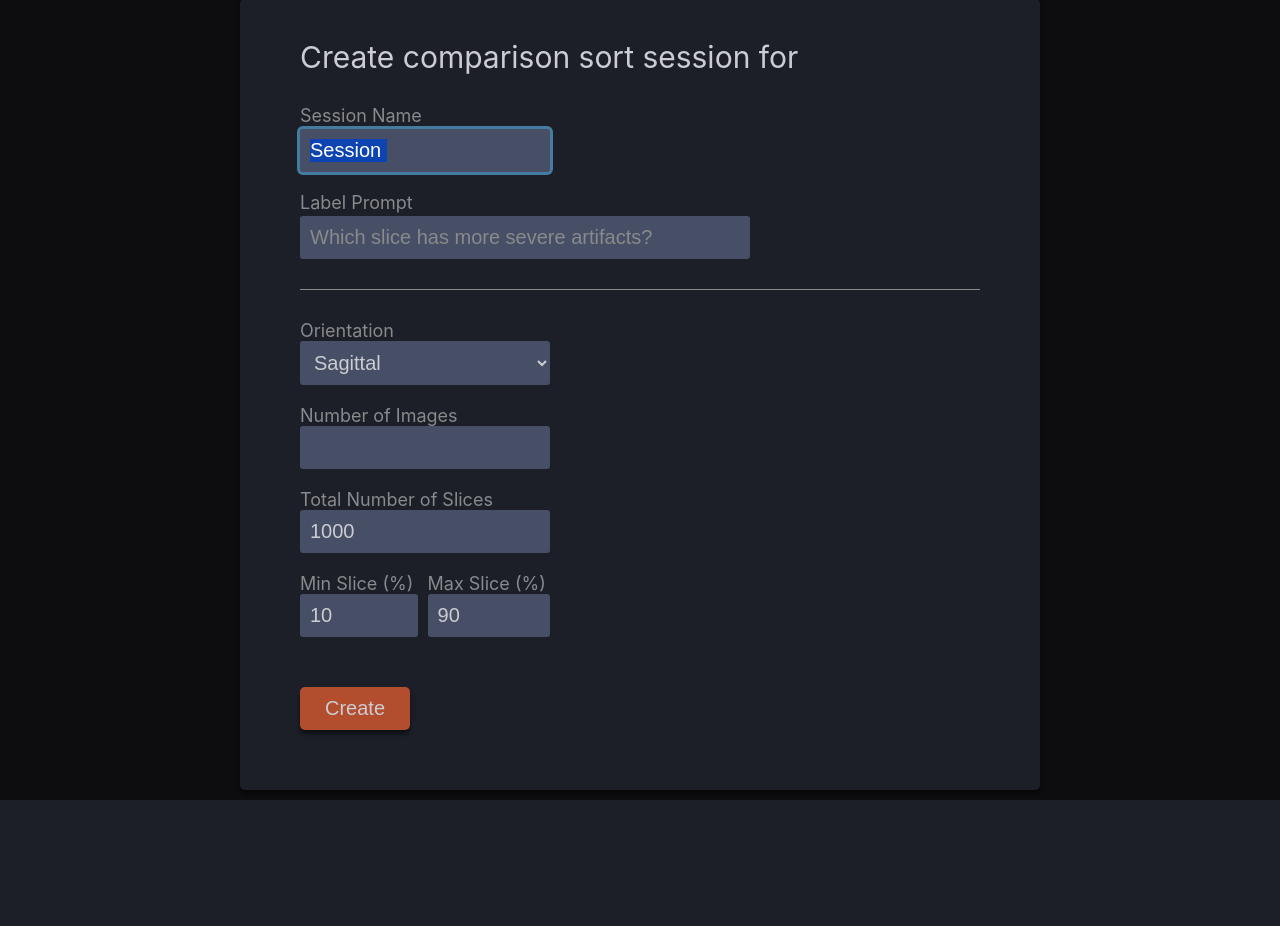
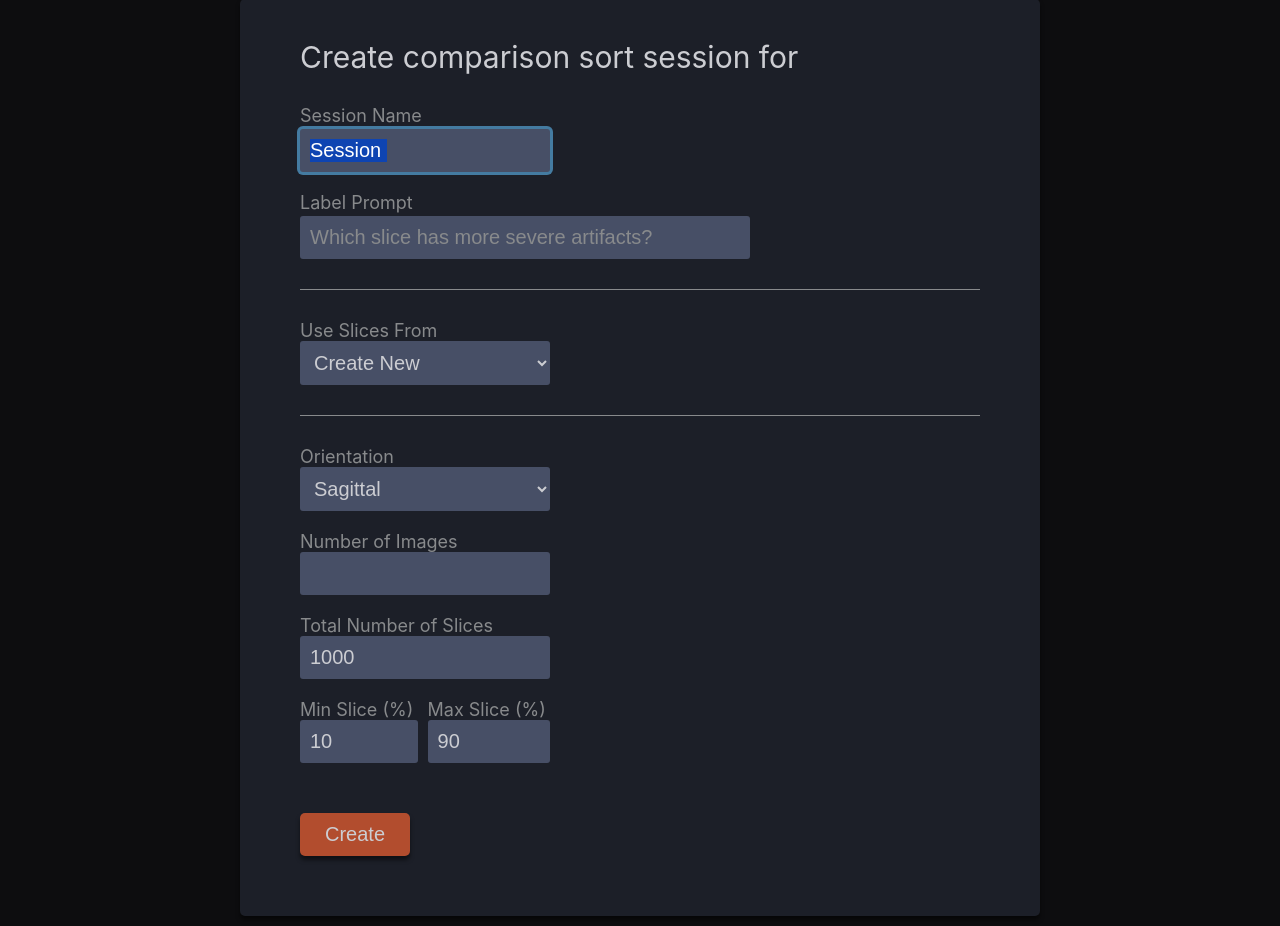
Before and after one commit to gsnlyd/SliceLabeler, a Flask app: template templates/create_sort_session.html in a window 1280 px wide. Shown: the part 61-987 px from the top of the page. Before the commit the page ends 861 px from the top, so only its background shows below. Run offline with Flask 2, Linux system fonts and the light colour scheme; the template is opened without the code that fills it: values that come from a table or form of the project are taken from there, others are empty; some libraries are stand-ins or nearby versions.

Commit message:
Allow creation of sort session from existing slices

```diff
--- a/application.py
+++ b/application.py
@@ -324,6 +324,13 @@ def create_comparison_session(dataset_name: str):
                            form=form)
 
 
+SLICE_SESSION_NAMES = (
+    LabelSessionType.COMPARISON_SLICE.name,
+    LabelSessionType.CATEGORICAL_SLICE.name,
+    LabelSessionType.SORT_SLICE.name
+)
+
+
 @application.route('/create-sort-session/<string:dataset_name>', methods=['GET', 'POST'])
 def create_sort_session(dataset_name: str):
     dataset = backend.get_dataset(dataset_name)
@@ -341,6 +348,10 @@ def create_sort_session(dataset_name: str):
     form.image_count.validators = [
         NumberRange(min=1, max=total_image_count, message='Must be between %(min)s and %(max)s (the dataset size).')
     ]
+    for sess in sessions.get_sessions(db.session, dataset):
+        t = sess.session_type
+        if t in SLICE_SESSION_NAMES:
+            form.slices_from.choices.append((str(sess.id), sess.session_name))
 
     if form.validate_on_submit():
         if form.session_name.data in [se.session_name for se in current_sessions]:
@@ -348,9 +359,13 @@ def create_sort_session(dataset_name: str):
         elif form.min_slice_percent.data >= form.max_slice_percent.data:
             form.max_slice_percent.errors.append('Max must be greater than min.')
         else:
-            slice_type = backend.SliceType[form.slice_type.data]
-            slices = sampling.sample_slices(dataset, slice_type, form.image_count.data, form.slice_count.data,
-                                            form.min_slice_percent.data, form.max_slice_percent.data)
+            if form.slices_from.data == 'create':
+                slice_type = backend.SliceType[form.slice_type.data]
+                slices = sampling.sample_slices(dataset, slice_type, form.image_count.data, form.slice_count.data,
+                                                form.min_slice_percent.data, form.max_slice_percent.data)
+            else:
+                from_session = sessions.get_session_by_id(db.session, int(form.slices_from.data))
+                slices = sampling.get_slices_from_session(from_session)
 
             sessions.create_sort_slice_session(db.session, form.session_name.data, form.prompt.data, dataset, slices)
             return redirect(url_for('dataset_overview', dataset_name=dataset.name))
--- a/forms.py
+++ b/forms.py
@@ -89,6 +89,7 @@ class CreateSortSessionForm(FlaskForm):
     prompt = StringField('Label Prompt',
                          validators=[Length(0, 100, LENGTH_MESSAGE)],
                          render_kw={'placeholder': 'Which slice has more severe artifacts?'})
+    slices_from = SelectField('Use Slices From', choices=[('create', 'Create New')])
     slice_type = SelectField('Orientation', choices=[('SAGITTAL', 'Sagittal'),
                                                      ('CORONAL', 'Coronal'),
                                                      ('AXIAL', 'Axial')])
--- a/templates/create_sort_session.html
+++ b/templates/create_sort_session.html
@@ -14,6 +14,12 @@
             <div class="form-group form-group-lg">
                 {{ form_components.label_and_errors(form.prompt) }}
                 {{ form.prompt(class_='form-field form-input text-m') }}
+            </div>
+        </div>
+        <div class="form-section form-section-border">
+            <div class="form-group form-group-md">
+                {{ form_components.label_and_errors(form.slices_from) }}
+                {{ form.slices_from(class_='form-select text-m') }}
             </div>
         </div>
         <div class="form-section form-section-border" id="comparison-list-field-container">
```
